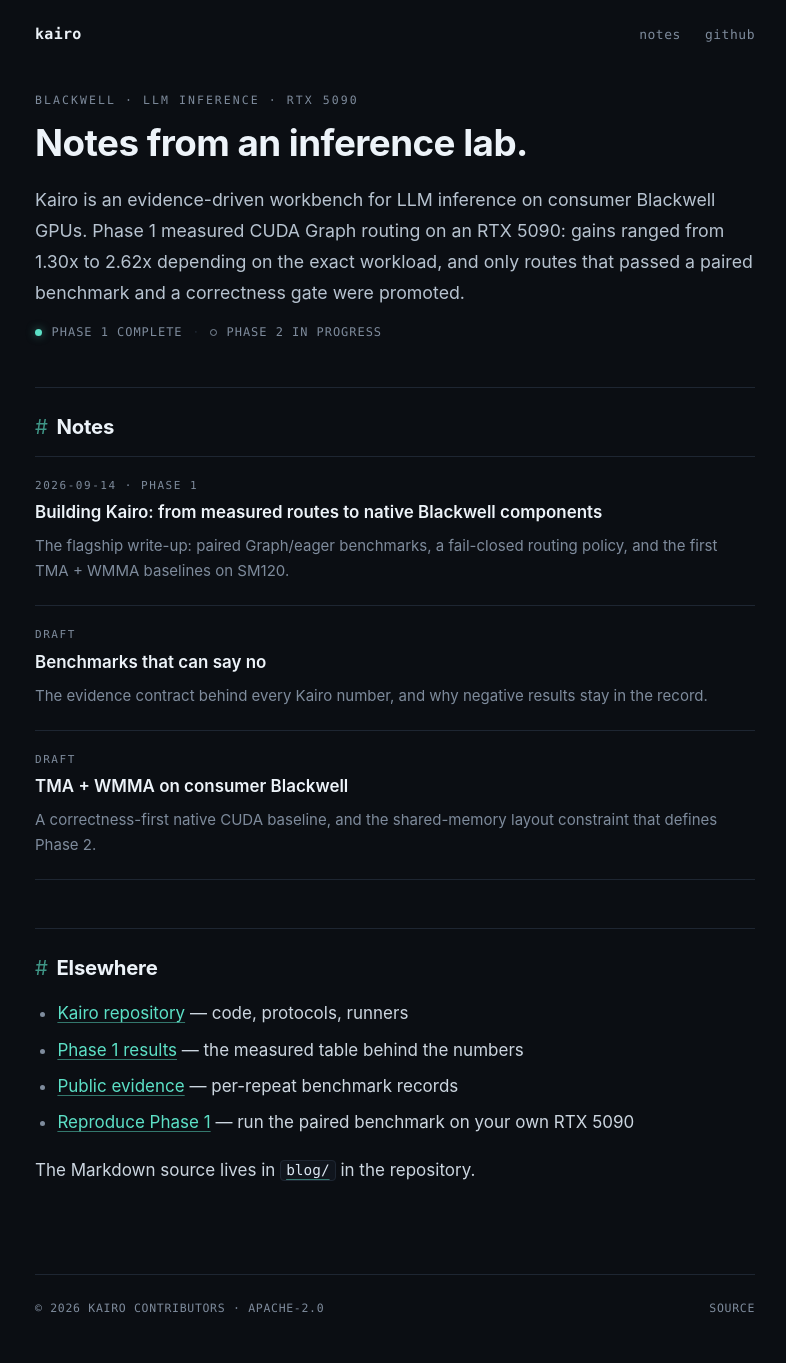
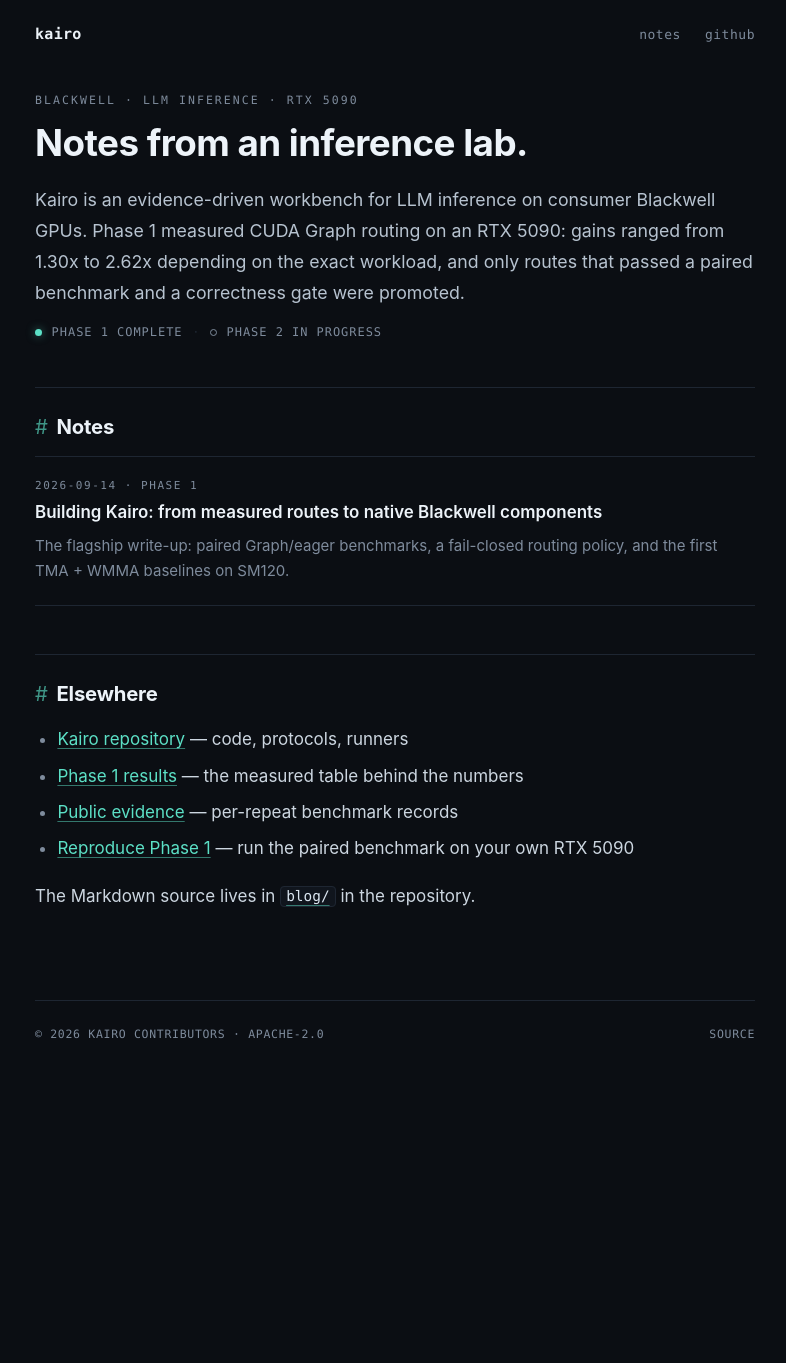
Before and after one commit to peter941221/Kairo, a Jekyll site: the page built from blog/index.md, in a window 1280 px wide. Shown: the whole page, without its empty margins (245-1031 px from the left). Built offline with Jekyll 4.4.1, drawn with Linux system fonts in a browser that asks for light colours; after the commit the page ends 1089 px from its top, so only the background shows below that.

Commit message:
Publish only the Phase 1 article; stage drafts in _drafts

```diff
--- a/blog/index.md
+++ b/blog/index.md
@@ -29,18 +29,6 @@
     <p>The flagship write-up: paired Graph/eager benchmarks, a fail-closed
     routing policy, and the first TMA + WMMA baselines on SM120.</p>
   </li>
-  <li>
-    <span class="note-date">Draft</span>
-    <a class="note-title" href="002-benchmarks-that-can-say-no.html">Benchmarks that can say no</a>
-    <p>The evidence contract behind every Kairo number, and why negative
-    results stay in the record.</p>
-  </li>
-  <li>
-    <span class="note-date">Draft</span>
-    <a class="note-title" href="003-tma-wmma-on-consumer-blackwell.html">TMA + WMMA on consumer Blackwell</a>
-    <p>A correctness-first native CUDA baseline, and the shared-memory layout
-    constraint that defines Phase 2.</p>
-  </li>
 </ol>
 
 ## Elsewhere
```
Also changed, not shown: blog/_drafts/002-benchmarks-that-can-say-no.md (renamed from blog/002-benchmarks-that-can-say-no.md), blog/_drafts/003-tma-wmma-on-consumer-blackwell.md (renamed from blog/003-tma-wmma-on-consumer-blackwell.md).
